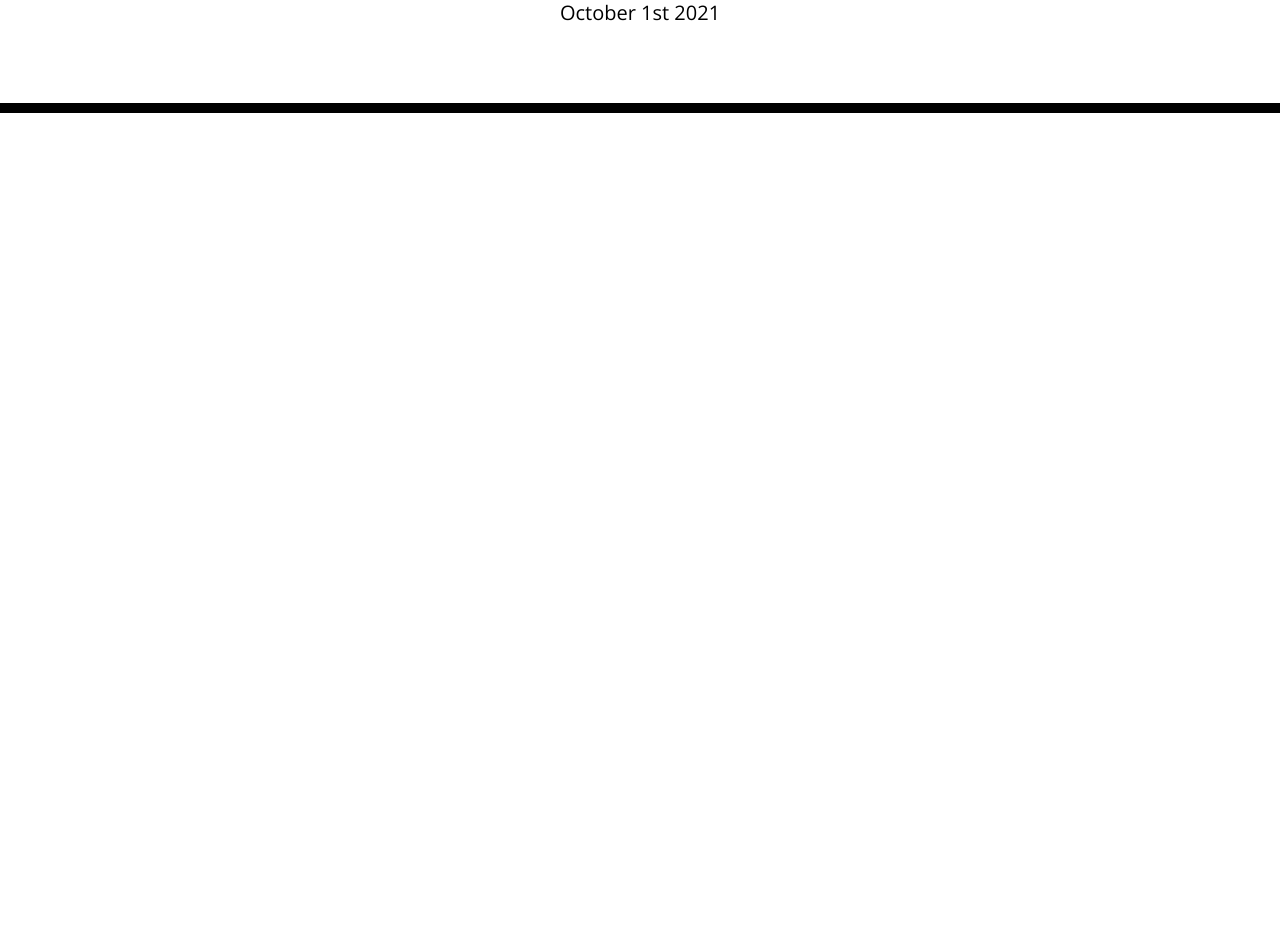
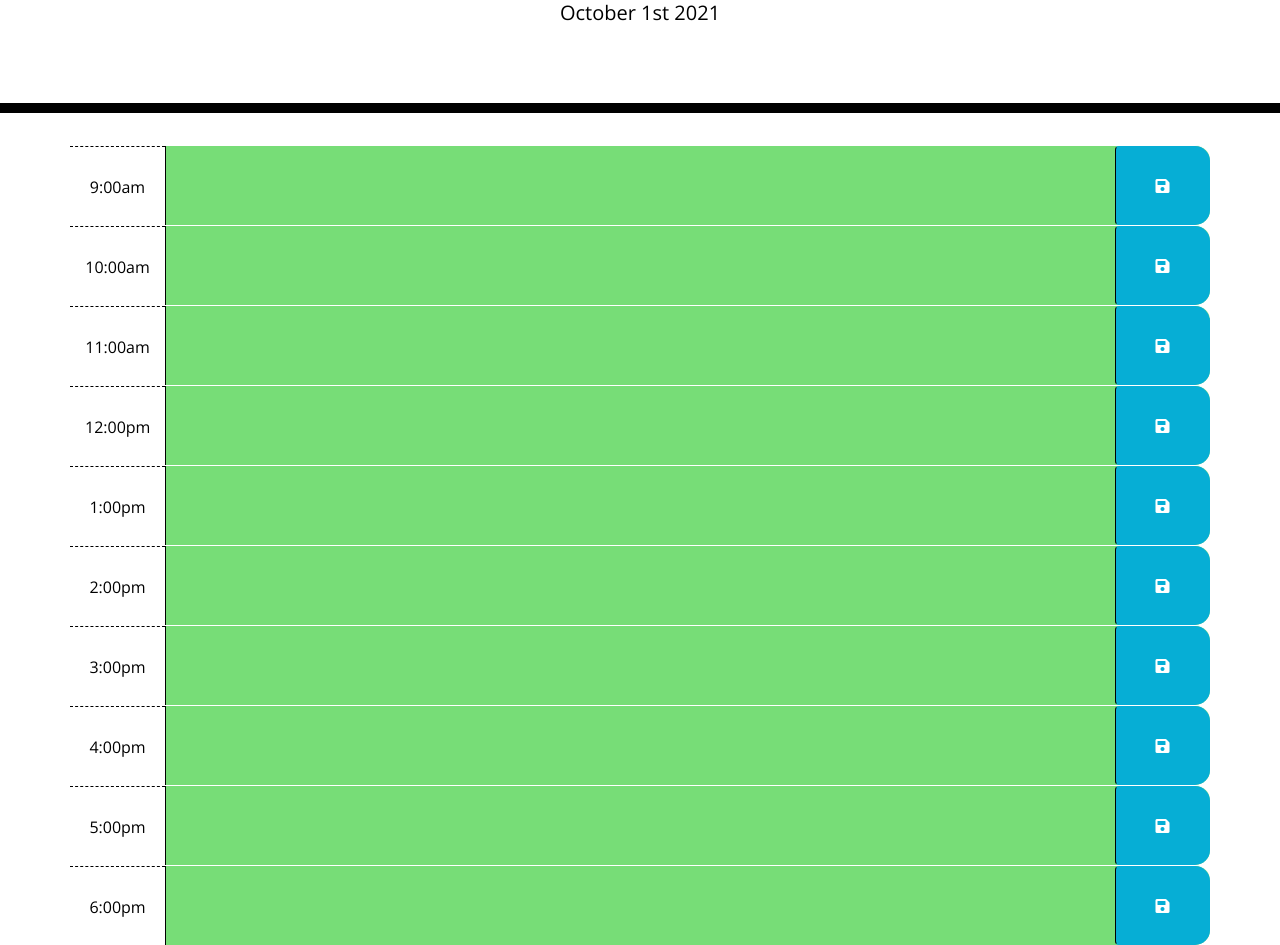
Before and after one commit to deannaboiani/work-day-scheduler, a plain HTML site: page index.html in a window 1280 px wide. Shown: the part 191-1136 px from the top of the page. Before the commit the page ends 800 px from the top, so only its background shows below. Drawn offline with nearby package versions, Linux system fonts and the light colour scheme.

Commit message:
adds new ids and classes to html, adds function for color change

```diff
--- a/develop/script.js
+++ b/develop/script.js
@@ -1,6 +1,4 @@
-
-
-//GIVEN I am using a daily planner to create a schedule
+// GIVEN I am using a daily planner to create a schedule
 // WHEN I open the planner
 // THEN the current day is displayed at the top of the calendar
 // WHEN I scroll down
@@ -14,16 +12,54 @@
 // WHEN I refresh the page
 // THEN the saved events persist
 
-// grabs current hour
-var currentHour = moment().format("HH");
-
-var timeHeaderEL = document.getElementById("time-header")
 
 
-setInterval(timeHeader,500)
-
-function timeHeader(){
-    timeHeaderEL.innerHTML = moment().format('MMMM Do YYYY');
-}
+var dateHeaderEL = document.getElementById("date-header")
 
 // when the screen is loaded, display the correct date
+
+dateHeader();
+setInterval(dateHeader,500)
+
+function dateHeader(){
+    // shows date in the header of the page
+    dateHeaderEL.innerHTML = moment().format('MMMM Do YYYY');
+}
+var timeBlockClass = document.getElementById("time-block")
+
+function colorStatusUpdate() {
+    // grabs current hour
+    var currentHour = moment().format("HH");
+    console.log(currentHour);
+
+    var timeBlockArr = [];
+    $(".time-block").each(function() {
+        timeBlockArr.push($(this).attr("id"));
+
+        for (let i = 0; i < timeBlockArr.length; i++) {
+            finalTimeBlockEl = timeBlockArr[i];
+
+        }
+
+        if (finalTimeBlockEl < currentHour) {
+            $(this).addClass("past");
+            $(this).removeClass("future");
+            $(this).removeClass("present");
+        }
+        else if (finalTimeBlockEl === currentHour) {
+            $(this).removeClass("past");
+            $(this).addClass("present");
+            $(this).removeClass("future");
+        }
+        else {
+            $(this).removeClass("present");
+            $(this).removeClass("past");
+            $(this).addClass("future");
+        }
+    })
+};
+colorStatusUpdate();
+
+$('.saveButton').click(function() {
+    console.log('hi')
+})
--- a/develop/style.css
+++ b/develop/style.css
@@ -57,7 +57,7 @@ body {
   color: white;
 }
 
-  .saveBtn {
+.saveButton {
   border-left: 1px solid black;
   border-top-right-radius: 15px;
   border-bottom-right-radius: 15px;
@@ -65,7 +65,7 @@ body {
   color: white;
 }
 
-  .saveBtn i:hover {
+.saveButton i:hover {
   font-size: 20px;
   transition: all 0.3s ease-in-out;
 }
--- a/index.html
+++ b/index.html
@@ -1,40 +1,121 @@
 <!DOCTYPE html>
 <html lang="en">
-  <head>
+
+<head> <!--typical -->
     <meta charset="UTF-8" />
     <meta name="viewport" content="width=device-width, initial-scale=1.0" />
     <meta http-equiv="X-UA-Compatible" content="ie=edge" />
-    <link
-      rel="stylesheet"
-      href="https://stackpath.bootstrapcdn.com/bootstrap/4.3.1/css/bootstrap.min.css"
-    />
-    <link
-      rel="stylesheet"
-      href="https://use.fontawesome.com/releases/v5.8.1/css/all.css"
-      integrity="sha384-50oBUHEmvpQ+1lW4y57PTFmhCaXp0ML5d60M1M7uH2+nqUivzIebhndOJK28anvf"
-      crossorigin="anonymous"
-    />
-    <link
-      href="https://fonts.googleapis.com/css?family=Open+Sans&display=swap"
-      rel="stylesheet"
-    />
+    <link rel="stylesheet" href="https://stackpath.bootstrapcdn.com/bootstrap/4.3.1/css/bootstrap.min.css" />
+    <link rel="stylesheet" href="https://use.fontawesome.com/releases/v5.8.1/css/all.css"
+        integrity="sha384-50oBUHEmvpQ+1lW4y57PTFmhCaXp0ML5d60M1M7uH2+nqUivzIebhndOJK28anvf" crossorigin="anonymous" /> <!--allows save button to have the icon "save" optional-->
+    <link href="https://fonts.googleapis.com/css?family=Open+Sans&display=swap" rel="stylesheet" /> <!--font families-->
     <link rel="stylesheet" href="./develop/style.css" />
     <title>Work Day Scheduler</title>
 </head>
 
 <body>
+    <body>
         <header class="jumbotron">
           <h1 class="display-3">Work Day Scheduler</h1>
           <p class="lead">A simple calendar app for scheduling your work day</p>
-      <p id="time-header" class="lead"></p>
+          <p id="date-header" class="lead"></p>
         </header>
-
-    <main>
     <div class="container">
 
-    </main>
-    <script src="https://cdnjs.cloudflare.com/ajax/libs/jquery/3.2.1/jquery.min.js"></script>
-    <script src="https://cdnjs.cloudflare.com/ajax/libs/moment.js/2.24.0/moment.min.js"></script>
-    <script src="develop/script.js"></script>
+        <div id="9" class="row time-block">
+            <div class="col-md-1 hour">
+                9:00am
+            </div>
+            <textarea class="col-md-10 description">
+            </textarea>
+            <button class="btn saveButton col-md-1"><i class="fas fa-save"></i></button>
+        </div>
+
+        <div id="10" class="row time-block">
+            <div class="col-md-1 hour">
+                10:00am
+            </div>
+            <textarea class="col-md-10 description">
+            </textarea>
+            <button class="btn saveButton col-md-1"><i class="fas fa-save"></i></button>
+        </div>
+
+        <div id="11" class="row time-block">
+            <div class="col-md-1 hour">
+                11:00am
+            </div>
+            <textarea class="col-md-10 description">
+            </textarea>
+            <button class="btn saveButton col-md-1"><i class="fas fa-save"></i></button>
+        </div>
+
+        <div id="12" class="row time-block">
+            <div class="col-md-1 hour">
+                12:00pm
+            </div>
+            <textarea class="col-md-10 description">
+            </textarea>
+            <button class="btn saveButton col-md-1"><i class="fas fa-save"></i></button>
+        </div>
+
+        <div id="13" class="row time-block">
+            <div class="col-md-1 hour">
+                1:00pm
+            </div>
+            <textarea class="col-md-10 description">
+            </textarea>
+            <button class="btn saveButton col-md-1"><i class="fas fa-save"></i></button>
+        </div>
+
+        <div id="14" class="row time-block">
+            <div class="col-md-1 hour">
+                2:00pm
+            </div>
+            <textarea class="col-md-10 description">
+            </textarea>
+            <button class="btn saveButton col-md-1"><i class="fas fa-save"></i></button>
+        </div>
+
+        <div id="15" class="row time-block">
+            <div class="col-md-1 hour">
+                3:00pm
+            </div>
+            <textarea class="col-md-10 description">
+            </textarea>
+            <button class="btn saveButton col-md-1"><i class="fas fa-save"></i></button>
+        </div>
+
+        <div id="16" class="row time-block">
+            <div class="col-md-1 hour">
+                4:00pm
+            </div>
+            <textarea class="col-md-10 description">
+            </textarea>
+            <button class="btn saveButton col-md-1"><i class="fas fa-save"></i></button>
+        </div>
+
+        <div id="17" class="row time-block">
+            <div class="col-md-1 hour">
+                5:00pm
+            </div>
+            <textarea class="col-md-10 description">
+            </textarea>
+            <button class="btn saveButton col-md-1"><i class="fas fa-save"></i></button>
+        </div>
+
+        <div id="18" class="row time-block">
+            <div class="col-md-1 hour">
+                6:00pm
+            </div>
+            <textarea class="col-md-10 description">
+            </textarea>
+            <button class="btn saveButton col-md-1"><i class="fas fa-save"></i></button>
+        </div>
+
+        <!-- jquery and moment links from https://cdnjs.com/libraries/moment.js/-->
+        <script src="https://ajax.googleapis.com/ajax/libs/jquery/3.5.1/jquery.min.js"></script>
+        <script src="https://cdnjs.cloudflare.com/ajax/libs/moment.js/2.27.0/moment.min.js"></script>
+        <script src="./develop/script.js"></script>
 </body>
+
 </html>
```
Lines whose indentation alone changed are shown as unchanged.
